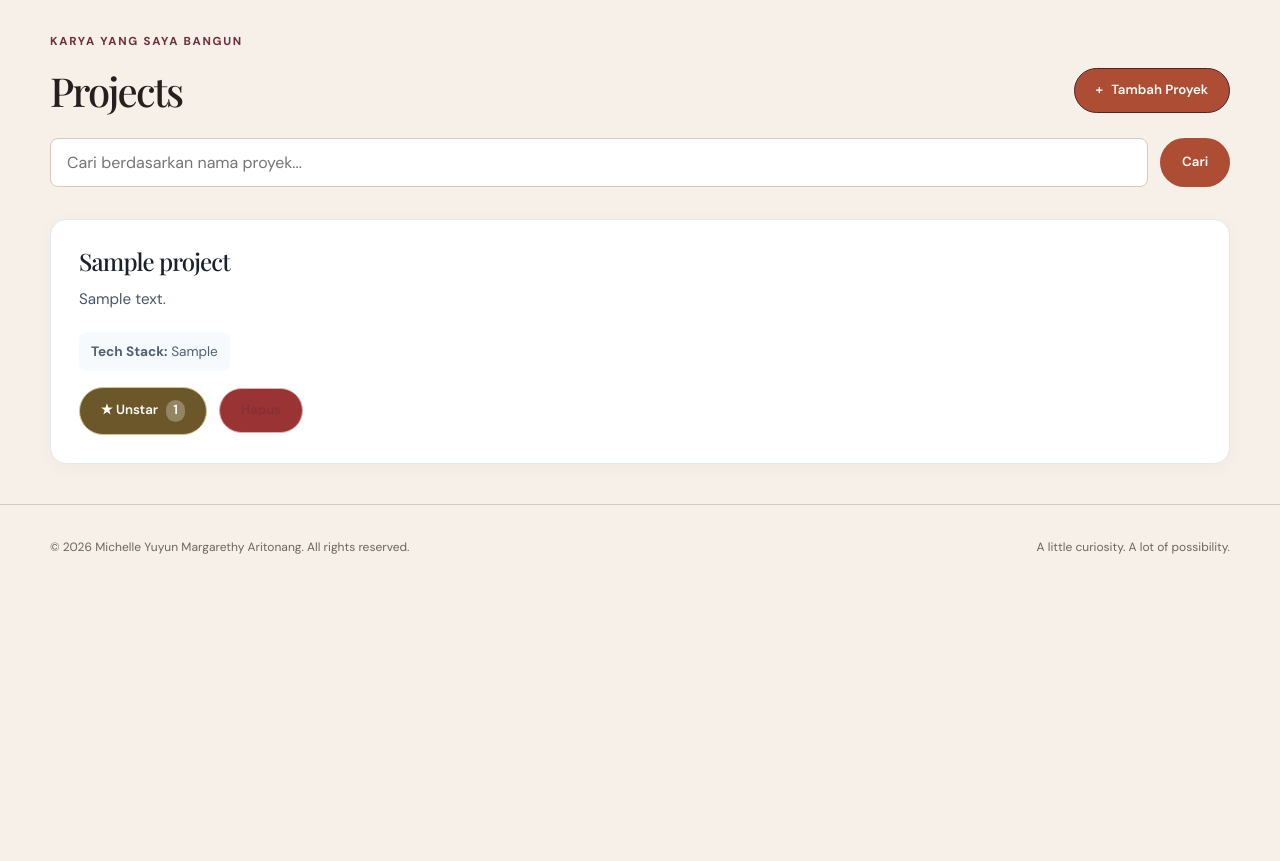
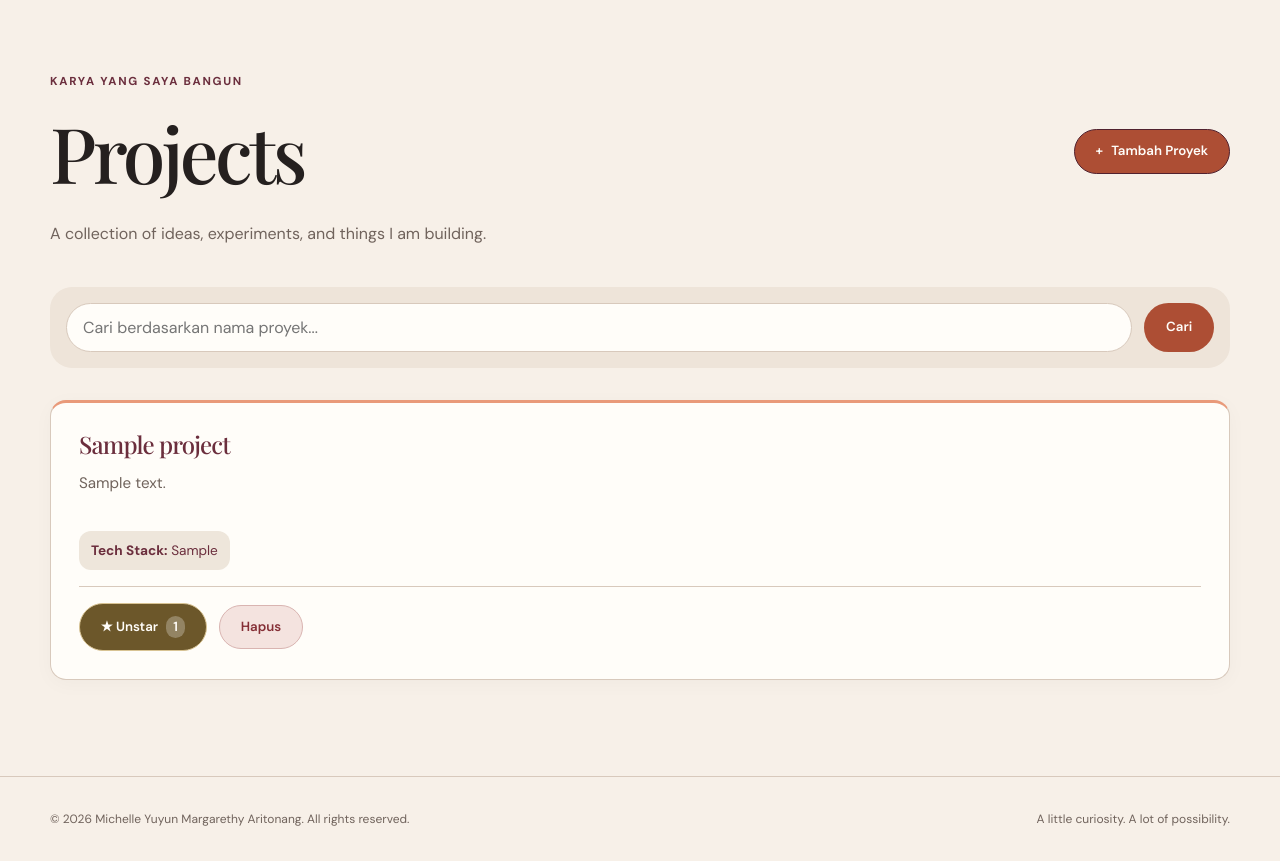
Before and after one commit to michellearitonang07/myportofolio, a Django app: page /projects/ in a window 1280 px wide. Shown: the part 82-943 px from the top of the page. Before the commit the page ends 636 px from the top, so only its background shows below. Run offline with Django 5.2, Linux system fonts and the light colour scheme; a user stored in the database is signed in; tables that the repository leaves empty hold one stand-in row (values such as "Sample post"); some web fonts are replaced.

Commit message:
style(projects): refine cards modal and controls

```diff
--- a/main/static/css/style.css
+++ b/main/static/css/style.css
@@ -125,20 +125,20 @@ button,a,input,textarea,select { -webkit-tap-highlight-color:transparent; }
 
 /* Projects keep their existing light cards while data loads asynchronously. */
 .hide { display: none !important; }
-.projects-page { padding-top: 2rem; padding-bottom: 2.5rem; }
+.projects-page { padding-top: 4.5rem; padding-bottom: 6rem; min-height:65vh; }
 .project-header { display: flex; justify-content: space-between; align-items: center; gap: 1rem; margin-bottom: 1.5rem; }
-.project-header h1 { font-size: 2.5rem; }
+.project-header h1 { font-size:clamp(3rem,6vw,5rem); }
 .project-search { display: flex; gap: 0.75rem; margin-bottom: 2rem; }
-.project-search input { flex: 1; min-width: 0; padding: 10px 16px; border: 1px solid var(--line); border-radius: 8px; font: inherit; }
+.project-search input { flex: 1; min-width: 0; padding: 10px 16px; border: 1px solid var(--line); border-radius: 999px; font: inherit; background:var(--white); }
 .project-grid { display: grid; grid-template-columns: repeat(auto-fit, minmax(min(280px, 100%), 1fr)); gap: 24px; }
-.project-card { background: #fff; border: 1px solid #e2e8f0; border-radius: 16px; padding: 28px; box-shadow: 0 4px 20px rgba(0,0,0,0.03); display: flex; flex-direction: column; justify-content: space-between; overflow-wrap: anywhere; }
-.project-card h2 { font-size: 1.5rem; margin-bottom: 12px; color: #1a202c; }
-.project-description { color: #4a5568; font-size: 0.95rem; line-height: 1.6; margin-bottom: 20px; }
-.project-tech { font-size: 0.85rem; color: #526172; margin-bottom: 16px; background: #f7fafc; padding: 8px 12px; border-radius: 8px; display: inline-block; }
+.project-card { background: var(--white); border: 1px solid var(--line); border-radius: 16px; padding: 28px; box-shadow: 0 4px 20px rgba(0,0,0,0.03); display: flex; flex-direction: column; justify-content: space-between; overflow-wrap: anywhere; }
+.project-card h2 { font-size: 1.5rem; margin-bottom: 12px; color: var(--berry); }
+.project-description { color: var(--taupe); font-size: 0.95rem; line-height: 1.6; margin-bottom: 20px; }
+.project-tech { font-size: 0.85rem; color: var(--berry); margin-bottom: 16px; background: #eee6db; padding: 8px 12px; border-radius: 8px; display: inline-block; }
 .project-actions { display: flex; gap: 12px; align-items: center; flex-wrap: wrap; }
 .project-actions .btn { padding: 8px 14px; font-size: 0.85rem; }
 .project-actions form { display: inline; }
-.button-danger { background: #9a3434; }
+
 @media (max-width: 600px) {
     .project-header { flex-wrap: wrap; }
     .project-card { padding: 20px; }
@@ -164,9 +164,9 @@ button,a,input,textarea,select { -webkit-tap-highlight-color:transparent; }
 }
 .project-form-modal:popover-open { display: flex; }
 .project-form-modal__backdrop { position: absolute; inset: 0; width: 100%; height: 100%; border: 0; background: rgba(40, 34, 32, 0.58); cursor: default; }
-.project-form-modal__content { position: relative; width: min(100%, 640px); max-height: calc(100dvh - 2rem); overflow-y: auto; padding: 1.5rem; background: var(--white); border: 1px solid var(--line); border-radius: var(--radius-md); box-shadow: var(--shadow); }
+.project-form-modal__content { position: relative; width: min(100%, 640px); max-height: calc(100dvh - 2rem); overflow-y: auto; padding: 2rem; background: var(--white); border: 1px solid var(--line); border-radius: var(--radius-md); box-shadow: var(--shadow); }
 .project-form-modal__content h2 { margin: 0 2.5rem 1.25rem 0; font-size: 1.5rem; }
-.project-form-modal__close { position: absolute; top: 1rem; right: 1rem; border: 0; background: transparent; color: var(--text-soft); font-size: 1.8rem; line-height: 1; cursor: pointer; }
+.project-form-modal__close { position: absolute; top: 1rem; right: 1rem; border: 0; background: var(--bg-soft); border-radius:50%; width:44px; height:44px; color: var(--text-soft); font-size: 1.8rem; line-height: 1; cursor: pointer; }
 .project-form-modal__actions { display: flex; justify-content: flex-end; gap: 0.75rem; margin-top: 1.5rem; }
 .button-secondary { background: var(--bg-soft); color: var(--text); }
 .button:disabled { opacity: 0.6; cursor: wait; }
@@ -201,3 +201,14 @@ button,a,input,textarea,select { -webkit-tap-highlight-color:transparent; }
 .about-section { padding-bottom:2rem; }
 @media(max-width:800px) { .hero-grid { grid-template-columns:1fr 1fr; gap:2rem; } .hero h1 { font-size:3.2rem; } .about-layout { gap:2rem; } }
 @media(max-width:600px) { .hero { padding-top:2.5rem; } .hero-grid,.about-layout { grid-template-columns:1fr; } .hero-visual { width:min(340px,90%); margin:1.5rem auto 0; } .hero h1 { font-size:clamp(2.8rem,11vw,4rem); } .hero-footnote { font-size:.58rem; } .floating-note { left:-.5rem; } .meta-grid { gap:1rem; } }
+
+.project-card { border-top:3px solid var(--coral); transition:transform .2s,box-shadow .2s; }
+.project-card:nth-child(3n+2) { border-top-color:var(--sage); }
+.project-card:nth-child(3n+3) { border-top-color:var(--gold); }
+.project-card:hover { transform:translateY(-3px); box-shadow:var(--shadow); }
+.project-actions { margin-top:auto; padding-top:1rem; border-top:1px solid var(--line); }
+.project-tech { align-self:flex-start; border-radius:12px; margin-top:1rem; }
+.project-search { padding:1rem; background:#eee4d9; border-radius:22px; }
+.project-search input { min-height:48px; }
+.project-form-modal__backdrop { backdrop-filter:blur(5px); }
+.project-form-modal__content { border-top:4px solid var(--coral); }
--- a/main/templates/projects.html
+++ b/main/templates/projects.html
@@ -16,6 +16,8 @@
             </button>
         {% endif %}
     </div>
+
+    <p class="section-description">A collection of ideas, experiments, and things I am building.</p>
 
     {% for message in messages %}
         <p class="form-message" role="status">{{ message }}</p>
```
